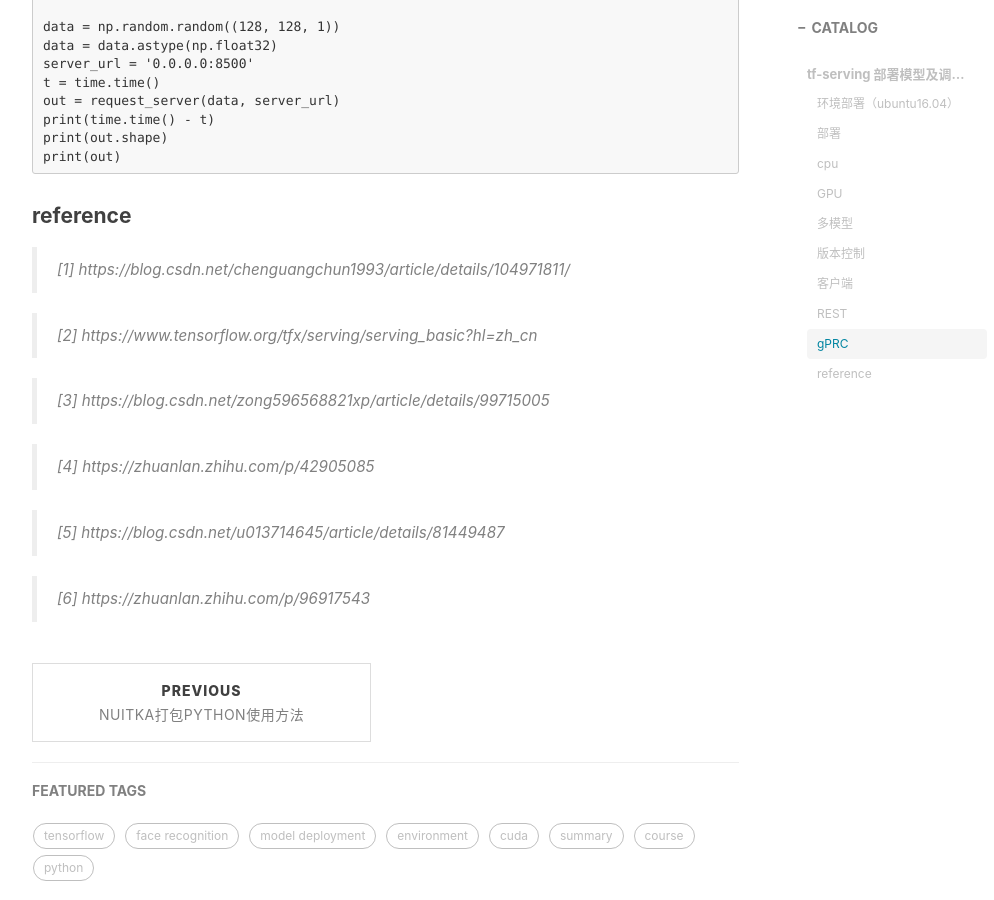
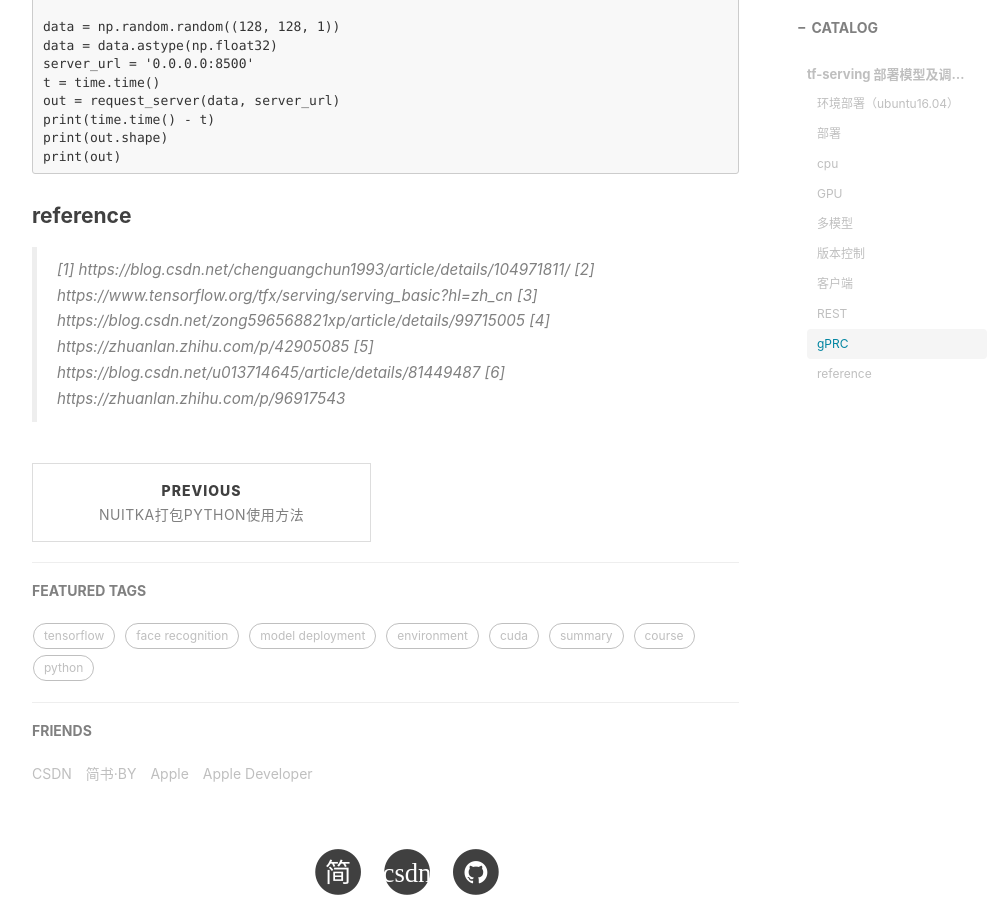
Before and after one commit to jiesonshan/jiesonshan.github.io, a Jekyll site: the page built from _posts/2020-10-17-tensorflow-Serving部署及调用.md, in a window 1280 px wide and 900 px high, scrolled down 9171 px. Shown: the whole window, without its empty margins (233-1227 px from the left). Built offline with Jekyll 4.4.1, drawn with Linux system fonts in a browser that asks for light colours; nearby versions of some CDN libraries; comment, search, counter and statistics services are not loaded.

````diff
--- a/_posts/2019-09-12-tf-serving部署模型.md
+++ b/_posts/2019-09-12-tf-serving部署模型.md
@@ -95,9 +95,8 @@ tags:
 前面讲述了怎么制作一个tensorflow serving 环境的docker镜像，下篇博客介绍部署及调用。由于tensorflow能够直接保存成savemodel格式，
 就不在描述模型导出。
 #### 模型部署
-请移步 ![tensorflow serving 部署及调用](https://jiesonshan.github.io/2020/10/17/tensorflow-Serving%E9%83%A8%E7%BD%B2%E5%8F%8A%E8%B0%83%E7%94%A8/)
+请移步 [tensorflow serving 部署及调用](https://jiesonshan.github.io/2020/10/17/tensorflow-Serving%E9%83%A8%E7%BD%B2%E5%8F%8A%E8%B0%83%E7%94%A8/)
 
 #### reference
 > [1] https://zhuanlan.zhihu.com/p/23361413
-
 > [2] https://zhuanlan.zhihu.com/p/52096200
--- a/_posts/2020-10-17-tensorflow-Serving部署及调用.md
+++ b/_posts/2020-10-17-tensorflow-Serving部署及调用.md
@@ -15,7 +15,7 @@ tags:
 ####  环境部署（ubuntu16.04）
 tensorflow 2.3
 
-![自己制作docker镜像](https://jiesonshan.github.io/2019/09/12/tf-serving%E9%83%A8%E7%BD%B2%E6%A8%A1%E5%9E%8B/)
+[自己制作docker镜像](https://jiesonshan.github.io/2019/09/12/tf-serving%E9%83%A8%E7%BD%B2%E6%A8%A1%E5%9E%8B/)
 #### 部署
 本次实验采用docker方式部署
 ##### cpu
@@ -385,13 +385,8 @@ print(out)
 ```
 #### reference
 > [1] https://blog.csdn.net/chenguangchun1993/article/details/104971811/
-
 > [2] https://www.tensorflow.org/tfx/serving/serving_basic?hl=zh_cn
-
 > [3] https://blog.csdn.net/zong596568821xp/article/details/99715005
-
 > [4] https://zhuanlan.zhihu.com/p/42905085
-
 > [5] https://blog.csdn.net/u013714645/article/details/81449487
-
 > [6] https://zhuanlan.zhihu.com/p/96917543
````
